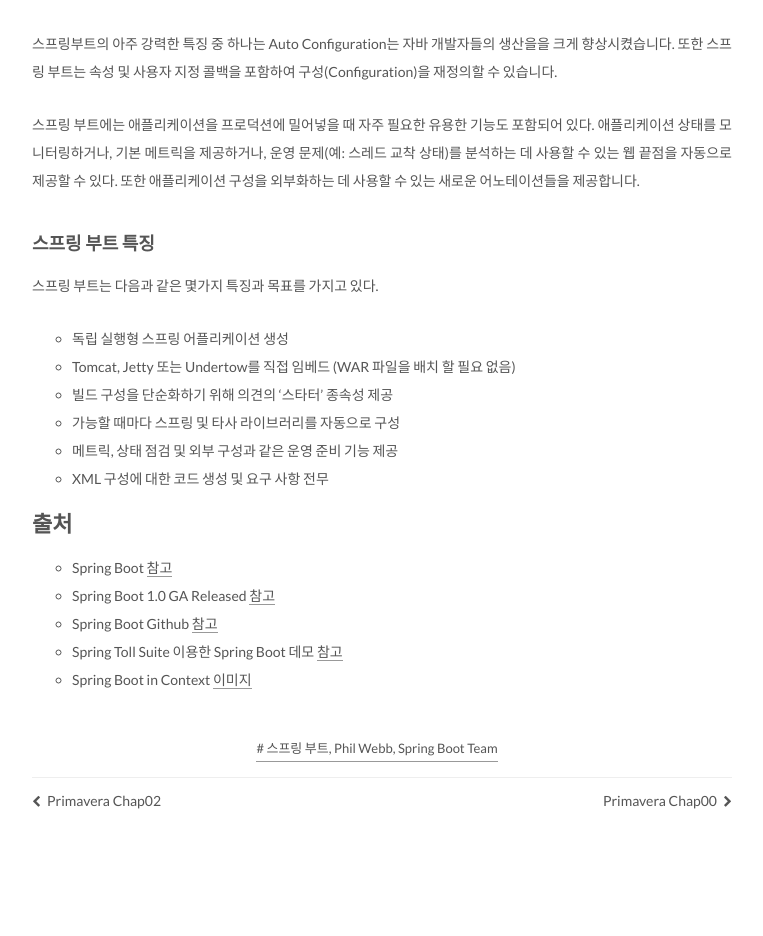
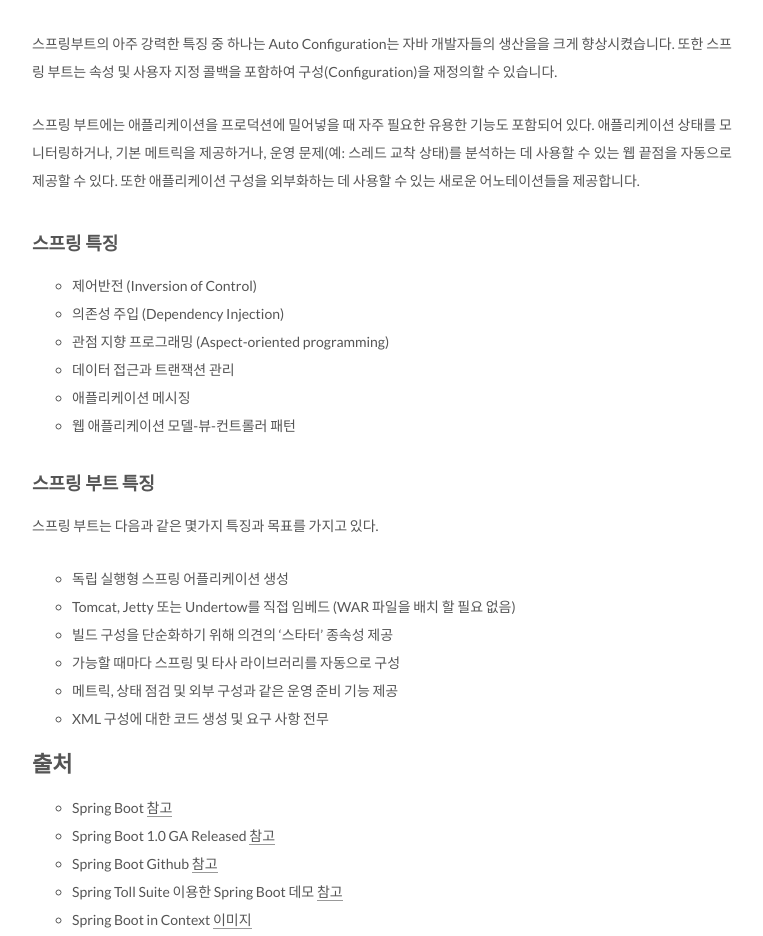
Before and after one commit to csj4032/csj4032.github.io, a Jekyll site: the page built from _posts/2019-07-22-Primavera-Chap01.md, in a window 1280 px wide. Shown: the part 1234-2170 px from the top of the page, without its empty margins (258-1021 px from the left). Built offline with Jekyll 4.4.1, drawn with Linux system fonts in a browser that asks for light colours; comment, search, counter and statistics services are not loaded.

Commit message:
프링부트 챕터 01 수정

```diff
--- a/_posts/2019-07-22-Primavera-Chap01.md
+++ b/_posts/2019-07-22-Primavera-Chap01.md
@@ -22,6 +22,14 @@ comments: true
 
 스프링 부트에는 애플리케이션을 프로덕션에 밀어넣을 때 자주 필요한 유용한 기능도 포함되어 있다. 애플리케이션 상태를 모니터링하거나, 기본 메트릭을 제공하거나, 운영 문제(예: 스레드 교착 상태)를 분석하는 데 사용할 수 있는 웹 끝점을 자동으로 제공할 수 있다. 또한 애플리케이션 구성을 외부화하는 데 사용할 수 있는 새로운 어노테이션들을 제공합니다.
 
+### 스프링 특징
+* 제어반전 (Inversion of Control)
+* 의존성 주입 (Dependency Injection)
+* 관점 지향 프로그래밍 (Aspect-oriented programming)
+* 데이터 접근과 트랜잭션 관리
+* 애플리케이션 메시징
+* 웹 애플리케이션 모델-뷰-컨트롤러 패턴
+
 ### 스프링 부트 특징
 스프링 부트는 다음과 같은 몇가지 특징과 목표를 가지고 있다.
 * 독립 실행형 스프링 어플리케이션 생성
```
Also changed, not shown: 1 other file.
